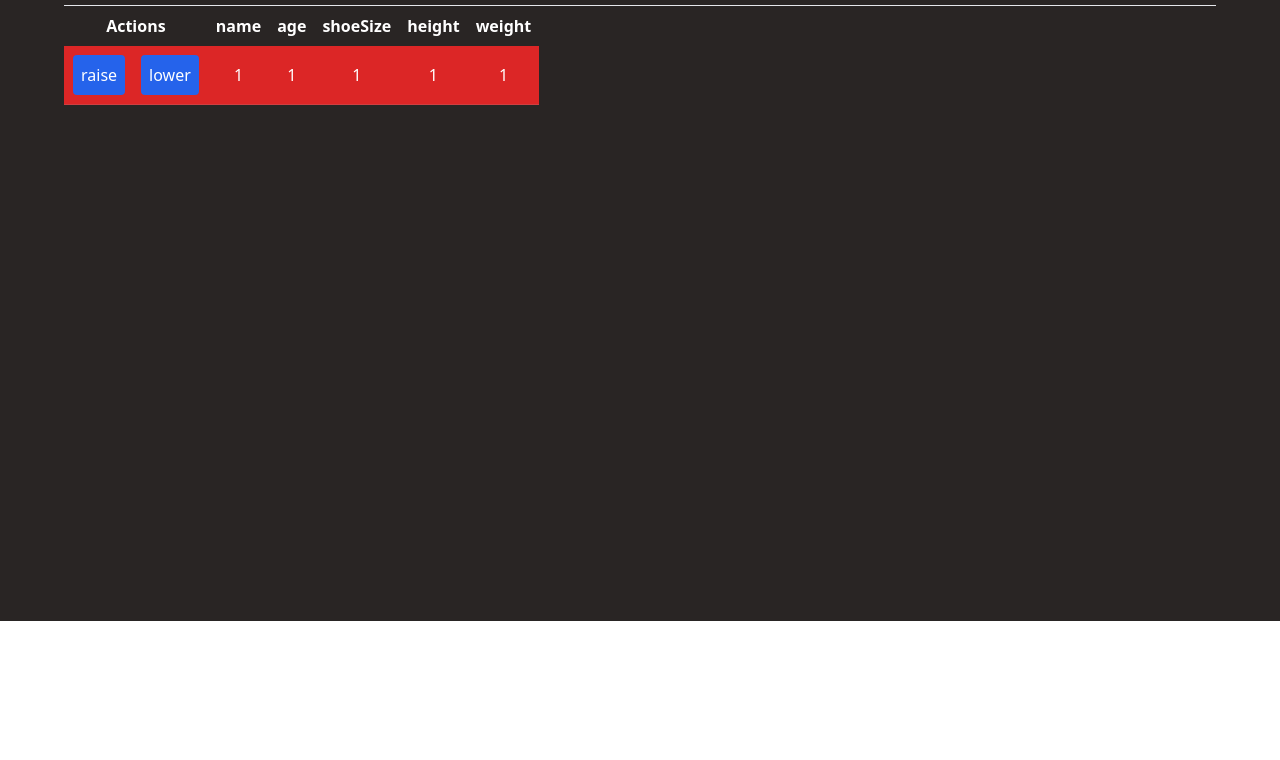
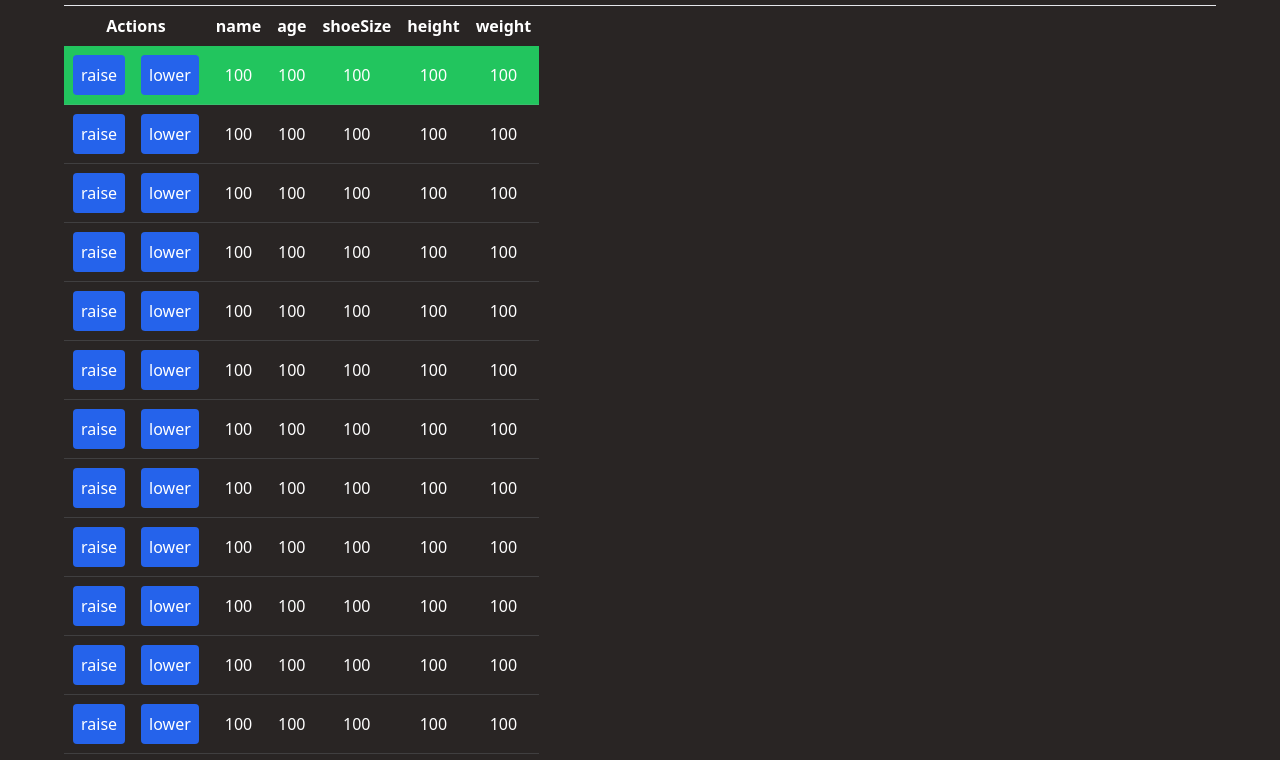
Before and after one commit to jjbenson85/jamais, a website built with Vite: page index.html in a window 1280 px wide. Shown: the part 179-939 px from the top of the page. Before the commit the page ends 800 px from the top, so only its background shows below. Built offline with nearby package versions, Linux system fonts and the light colour scheme.

Commit message:
Fix forDirective

```diff
--- a/index.html
+++ b/index.html
@@ -7,17 +7,6 @@
     <script type="module" src="/src/main.ts"></script>
     <script src="https://cdn.tailwindcss.com"></script>
     <title>Jamais</title>
-    <style>
-      [\:data-if],
-      [\:data-else-if],
-      [\:data-else],
-      [\:data-switch],
-      [\:data-case],
-      [data-case],
-      [data-default] {
-        display: none;
-      }
-    </style>
   </head>
 
   <body>
--- a/src/directives/forDirective.ts
+++ b/src/directives/forDirective.ts
@@ -31,7 +31,6 @@ export const forDirective: Directive = {
     }
 
     const elCopy = el.cloneNode(true) as HTMLElement;
-    // elCopy.removeAttribute(":data-for");
 
     const parentEl = el.parentElement;
 
@@ -49,26 +48,34 @@ export const forDirective: Directive = {
       });
     };
 
-    const destroyMap = new WeakMap<HTMLElement, () => void>();
     const cb = () => {
+
       const entries = Object.entries(getItems());
 
-      entries.forEach(([index, item], i) => {
+      const max = Math.max(entries.length, childrenArr.length);
+
+      for (let i = 0; i < max; i++) {
+        const entry = entries[i];
+
+        if (!entry) {
+          childrenArr.pop()?.el.remove();
+          continue;
+        }
+
+        const [index, item] = entry;
         const keyValue = getKeyValue(key, index, item);
         const currentItem = childrenArr[i];
+        if (currentItem && currentItem.keyValue === keyValue) continue;
 
-        if (!currentItem || currentItem.keyValue !== keyValue) {
         const newEl = elCopy.cloneNode(true) as HTMLElement;
-
-          childrenArr[i] = { el: newEl, keyValue };
-
-          if (currentItem) {
+        if (!currentItem) {
+          parentEl.appendChild(newEl);
+          childrenArr.push({ el: newEl, keyValue });
+        } else {
           currentItem.el.replaceWith(newEl);
-          } else {
-            parentEl.appendChild(newEl);
         }
 
-          const destroy = setup(
+        setup(
           {
             ...data,
             $index: i,
@@ -77,21 +84,9 @@ export const forDirective: Directive = {
           },
           { attach: newEl },
         );
-          destroyMap.set(newEl, destroy);
       }
-      });
 
-      for (let i = entries.length; i < childrenArr.length; i++) {
-        childrenArr.pop()?.el.remove();
-      }
     };
-
-    new MutationObserver((el) => {
-      for (const node of el[0].removedNodes) {
-        console.log({ destroying: node });
-        destroyMap.get(node as HTMLElement)?.();
-      }
-    }).observe(parentEl, { childList: true });
 
     return cb;
   },
--- /dev/null
+++ b/src/helpers/assert.ts
@@ -0,0 +1,2 @@
+export const isObject = (value: unknown): value is Record<string, unknown> =>
+  typeof value === "object" && value !== null;
--- a/src/main.ts
+++ b/src/main.ts
@@ -1,7 +1,7 @@
 import { setup, computed, signal } from "./jamais";
 import { computedSync } from "./signal";
 
-const count = signal(1);
+const count = signal(100);
 
 const increment = (amount = 1) => count.set(count.get() + amount, "increment");
 const decrement = (amount = 1) => count.set(count.get() - amount, "decrement");
--- a/src/setup.ts
+++ b/src/setup.ts
@@ -1,4 +1,5 @@
-// import { evaluateExpression } from "./evaluateExpression";
+import "./styles.css";
+
 import { DEBUG, createEffect } from "./signal";
 import type { Directive } from "./types";
 import { ifDirective } from "./directives/ifDirective";
@@ -12,6 +13,7 @@ import { evaluateExpression } from "./helpers/evaluateExpression";
 import { forDirective } from "./directives/forDirective";
 import { scopeDirective } from "./directives/scopeDirective";
 import { keyDirective } from "./directives/keyDirective";
+import { isObject } from "./helpers/assert";
 
 function getClosestAncestorWithScope(el: HTMLElement, selector: string) {
   let ancestor = el.parentElement;
@@ -24,7 +26,6 @@ function getClosestAncestorWithScope(el: HTMLElement, selector: string) {
   return undefined;
 }
 
-// const scopeMap = new WeakMap<HTMLElement, Record<string, unknown>>();
 export const mergedScopeMap = new WeakMap<
   HTMLElement,
   Record<string, unknown>
@@ -67,13 +68,22 @@ export function setup(
   const allElems = [el, ...el.querySelectorAll<HTMLElement>("*")].filter(
     (e) => e.attributes.length > 0,
   );
+  const destroyArr: (() => void)[] = [];
+
+  const errMsgScopeIsNotObject = (
+    el: HTMLElement,
+    scopeStr: string | null,
+    scope: unknown,
+  ) => {
+    console.error(`Scope must be an object.
+
+  ${el.outerHTML}
+
+  ${scopeStr} is of type ${typeof scope}`);
+  };
+
   // Create the scope map for all elements
   for (const el of allElems) {
-    if (!document.contains(el)) {
-      mergedScopeMap.delete(el);
-      continue;
-    }
-
     const parentWithScope = getClosestAncestorWithScope(el, ":data-scope");
     const parentScope =
       (parentWithScope && mergedScopeMap.get(parentWithScope)) ?? data;
@@ -85,52 +95,25 @@ export function setup(
 
     // Might not need to merge in data here
     const scope = Object.assign({}, data, parentScope, thisScope);
-    if (typeof scope !== "object" || scope === null) {
-      console.error(`Scope must be an object.
 
-      ${el.outerHTML}
-
-      ${scopeStr} is of type ${typeof scope}`);
-      continue;
-    }
-    if (scope === undefined) {
+    if (!isObject(scope)) {
+      errMsgScopeIsNotObject(el, scopeStr, scope);
       continue;
     }
     mergedScopeMap.set(el, scope);
-  }
 
-
-  const destroyArr: (() => void)[] = [];
-
-  for (const el of allElems) {
-    // Element is removed in data-for directive
-    // TODO: Try to reuse it, but there is an ordering issue
-    if (!document.contains(el)) {
-      mergedScopeMap.delete(el);
-      continue;
-    }
-
-    const elementScope = mergedScopeMap.get(el) ?? {};
     for (const attr of el.attributes) {
-      if (!el.parentElement) {
-        mergedScopeMap.delete(el);
-        el.remove();
+      for (const directive of directives) {
+        if (!directive.matcher(attr)) continue;
+        const cb = directive.mounted(el, attr.name, attr.value, scope);
+        if (cb) {
+          createEffect(cb, directive.name);
+        }
         break;
       }
-      // DIRECTIVES
-      for (const directive of directives) {
-        if (!directive.matcher(attr)) continue;
-        const cb = directive.mounted(el, attr.name, attr.value, elementScope);
-        if (cb) {
-          const effect = createEffect(cb, directive.name);
-          destroyArr.push(effect.destroy);
-        }
-        if (!document.contains(el)) {
-          // If the directive removed the el
-          mergedScopeMap.delete(el);
-          // el.remove();
-        }
-
+      if (!el.parentElement) {
+        // El may have been removed in directive
+        mergedScopeMap.delete(el);
         break;
       }
     }
--- /dev/null
+++ b/src/styles.css
@@ -0,0 +1,9 @@
+[\:data-if],
+[\:data-else-if],
+[\:data-else],
+[\:data-switch],
+[\:data-case],
+[data-case],
+[data-default] {
+  display: none;
+}
```
Also changed, not shown: src/test/directives/forDirective.test.skip.ts (deleted, +0 -43 lines), src/test/directives/forDirective.test.ts (+38 -14 lines). Lines whose indentation alone changed are shown as unchanged.
